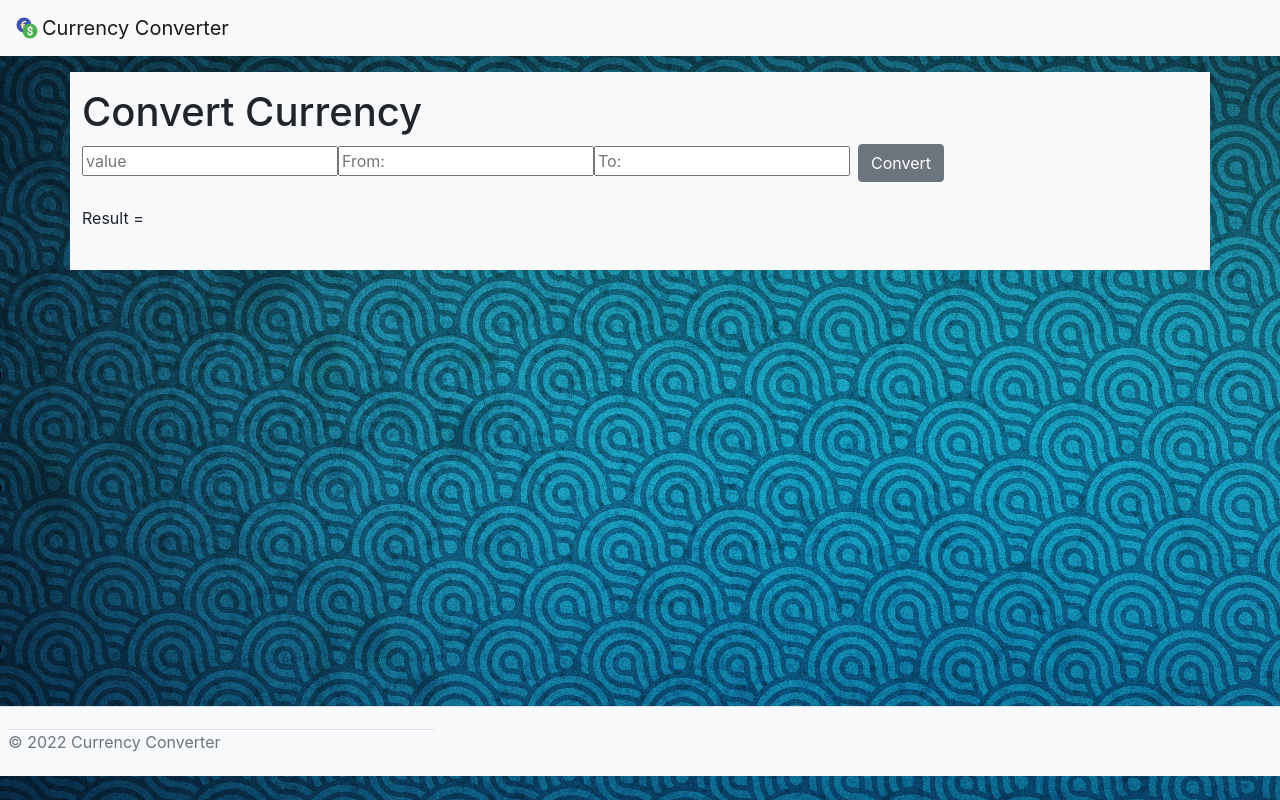
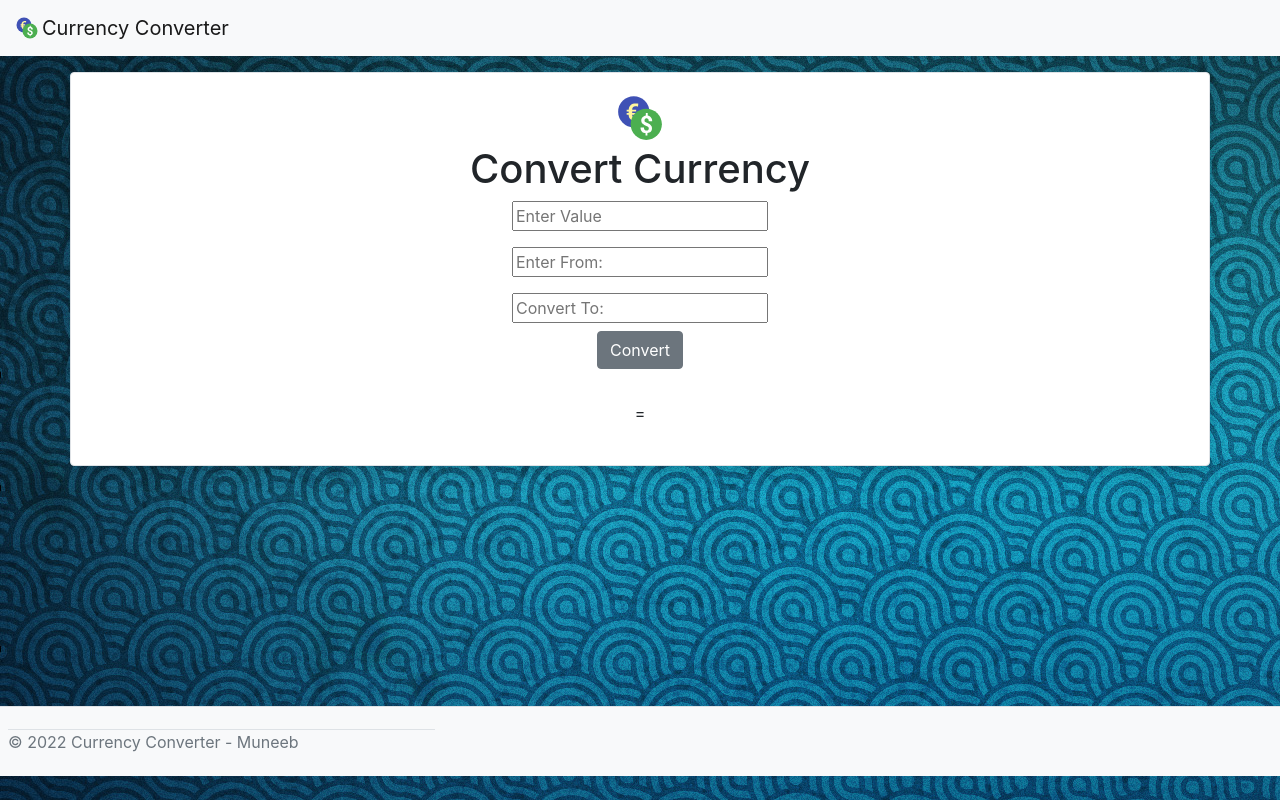
Before and after one commit to muneeb29/Currency-Converter, a React (Create React App) app: page / in a window 1280 px wide. Built offline with nearby package versions, Linux system fonts and the light colour scheme.

Commit message:
Added Client-Side Validation

```diff
--- a/src/layout/Footer.js
+++ b/src/layout/Footer.js
@@ -3,7 +3,7 @@ function Footer() {
     <div>
       <footer className="d-flex bg-light flex-wrap justify-content-between align-items-center py-3 my-4 border-top footer">
         <div className="border-top col-md-4 mx-2 d-flex align-items-center">
-          <span className="text-muted">© 2022 Currency Converter</span>
+          <span className="text-muted">© 2022 Currency Converter - Muneeb </span>
         </div>
 
         <ul className="nav col-md-4 justify-content-end list-unstyled d-flex"></ul>
--- a/src/views/Home.js
+++ b/src/views/Home.js
@@ -1,5 +1,6 @@
 import { useState } from "react";
 import axios from "axios";
+import currency from "../images/currency.svg";
 
 function Home() {
   const [value, setValue] = useState("");
@@ -7,6 +8,11 @@ function Home() {
   const [to, setTo] = useState("");
   const [results, setResult] = useState("");
   const apikey = "EG7V4K8KzYdbTmXpL23hcUBPYchUphC8";
+
+  const toInputUppercase = e => {
+    e.target.value = ("" + e.target.value).toUpperCase();
+  };
+
 
   const convertReq = () => {
     axios
@@ -28,35 +34,65 @@ function Home() {
   };
 
   return (
-    <div>
-      <div className="container py-3 my-3 bg-light">
+    <div className="container bg-white shadow text-center border border-1 py-3 my-3 rounded">
+      <div className="container">
+      <img
+              src={currency}
+              alt="currency"
+              width="50"
+              height="54"
+              className="d-inline-block align-text-top"
+            />
         <h1>Convert Currency</h1>
+        <div className="row">
+          <div className="col-lg-5 mx-auto">
+            <div className="form-floating mb-3">
               <input
-          type="text"
+                type="number"
                 value={value}
                 onChange={(e) => setValue(e.target.value)}
-          placeholder="value"
+                required
+                min="1"
+                placeholder="Enter Value"
               />
+            </div>
+            <div className="form-floating mb-3">
               <input
                 type="text"
                 value={from}
                 onChange={(e) => setFrom(e.target.value)}
-          placeholder="From: "
+                required
+                minLength="3"
+                maxLength="3"
+                onInput={toInputUppercase}
+                placeholder="Enter From: "
               />
+            </div>
+
+            <div className="form-floating">
               <input
                 type="text"
                 value={to}
                 onChange={(e) => setTo(e.target.value)}
-          placeholder="To: "
+                required
+                minLength="3"
+                maxLength="3"
+                onInput={toInputUppercase}
+                placeholder="Convert To: "
               />
-        <button onClick={convertReq} className="btn btn-secondary mx-2">
+            </div>
+
+            <div className="mx-auto my-2">
+              <button onClick={convertReq} className="btn btn-secondary ">
                 Convert
               </button>
-
+            </div>
+          </div>
           <div className="py-4">
             <span>
-            Result {results?.query?.to} = {results?.result}
+            {from}  {value} = {results?.query?.to} {results?.result}
             </span>
+          </div>
         </div>
       </div>
     </div>
```
Lines whose indentation alone changed are shown as unchanged.
